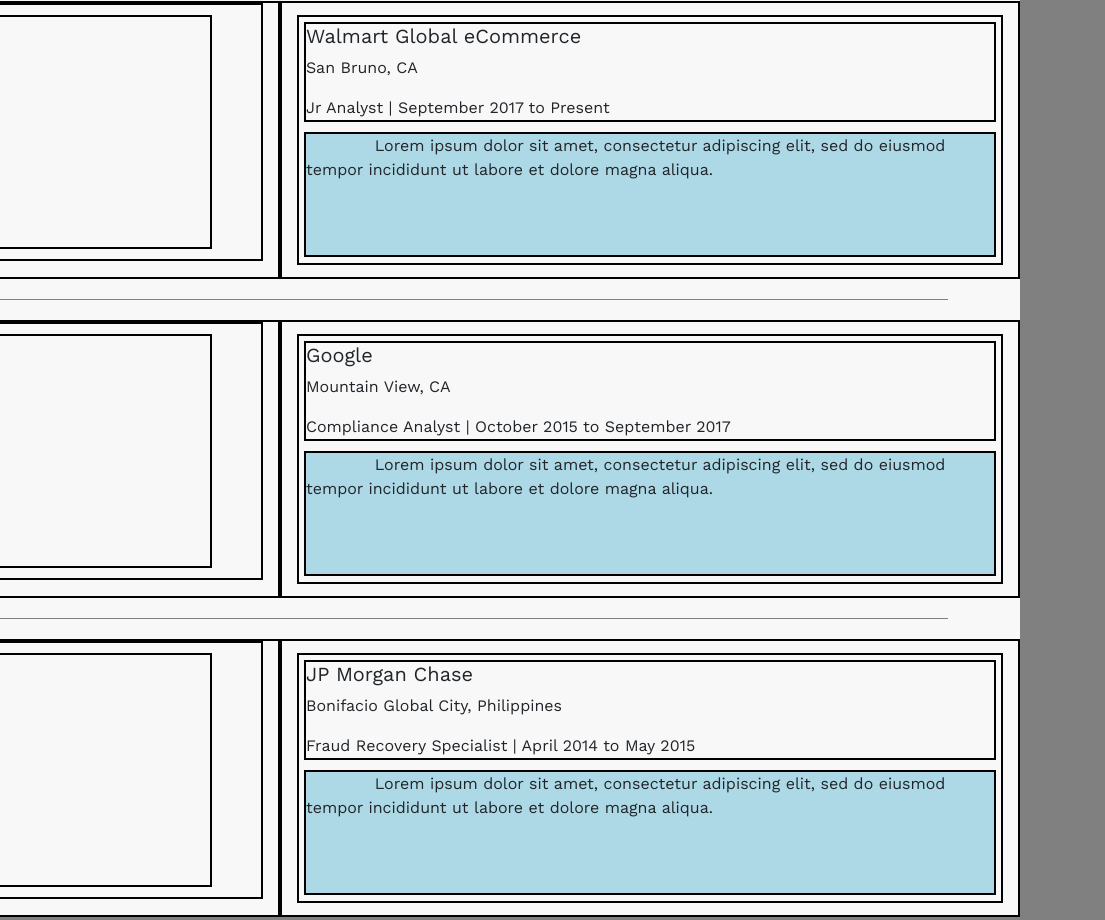
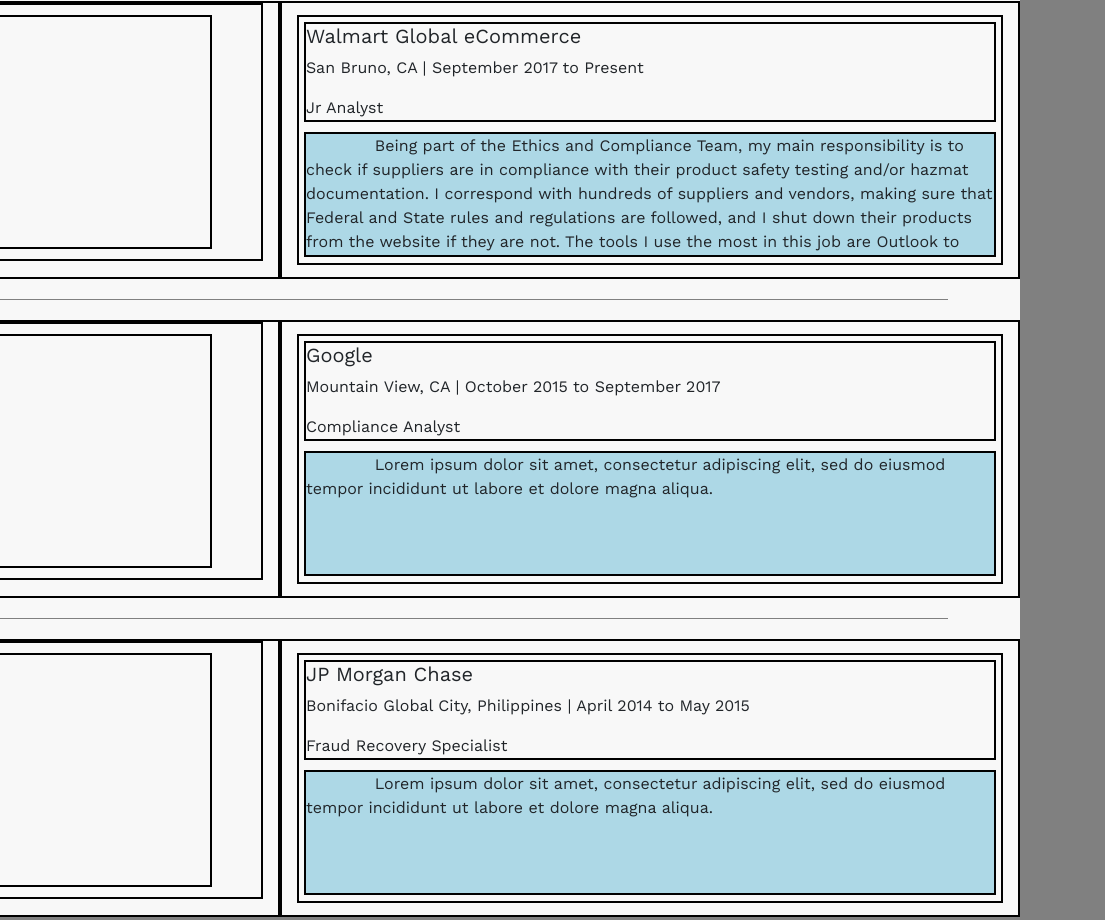
Before and after one commit to alanbarretto/personal_webpage, a plain HTML site: page index.html in a window 1280 px wide. Shown: the part 1769-2689 px from the top of the page, 175-1280 px from the left. Drawn offline with nearby package versions, Linux system fonts and the light colour scheme; a web font is replaced by a local one.

Commit message:
feat: Edit text for job descriptions

```diff
--- a/index.html
+++ b/index.html
@@ -350,12 +350,14 @@
 									<div class="textworkbox">
 										<div class="worktitle">
 											<h5>Walmart Global eCommerce</h5>
-											<p>San Bruno, CA</p>
-											<p>Jr Analyst | <span>September 2017 to Present</span></p>
+											<p>San Bruno, CA | <span>September 2017 to Present</span></p>
+											<p>Jr Analyst </p>
 										</div>
 										<div class="workdescription">
-											<p>Lorem ipsum dolor sit amet, consectetur adipiscing elit,
-												sed do eiusmod tempor incididunt ut labore et dolore magna aliqua.</p>
+											<p>Being part of the Ethics and Compliance Team, my main responsibility is to check if suppliers are in compliance with
+											their product safety testing and/or hazmat documentation. I correspond with hundreds of suppliers and vendors, making sure
+										that Federal and State rules and regulations are followed, and I shut down their products from the website if they are not.
+										The tools I use the most in this job are Outlook to send out emails, and Excell for pivot tables, v-lookups, and data management is done.</p>
 										</div>
 									</div>
 								</div>
@@ -374,8 +376,8 @@
 									<div class="textworkbox">
 										<div class="worktitle">
 											<h5>Google</h5>
-											<p>Mountain View, CA</p>
-											<p>Compliance Analyst | <span>October 2015 to September 2017</span></p>
+											<p>Mountain View, CA | <span>October 2015 to September 2017</span></p>
+											<p>Compliance Analyst </p>
 										</div>
 										<div class="workdescription">
 											<p>Lorem ipsum dolor sit amet, consectetur adipiscing elit,
@@ -400,8 +402,8 @@
 									<div class="textworkbox">
 										<div class="worktitle">
 											<h5>JP Morgan Chase</h5>
-											<p>Bonifacio Global City, Philippines</p>
-											<p>Fraud Recovery Specialist | April 2014 to May 2015</p>
+											<p>Bonifacio Global City, Philippines | April 2014 to May 2015</p>
+											<p>Fraud Recovery Specialist </p>
 										</div>
 										<div class="workdescription">
 											<p>Lorem ipsum dolor sit amet, consectetur adipiscing elit,
```
